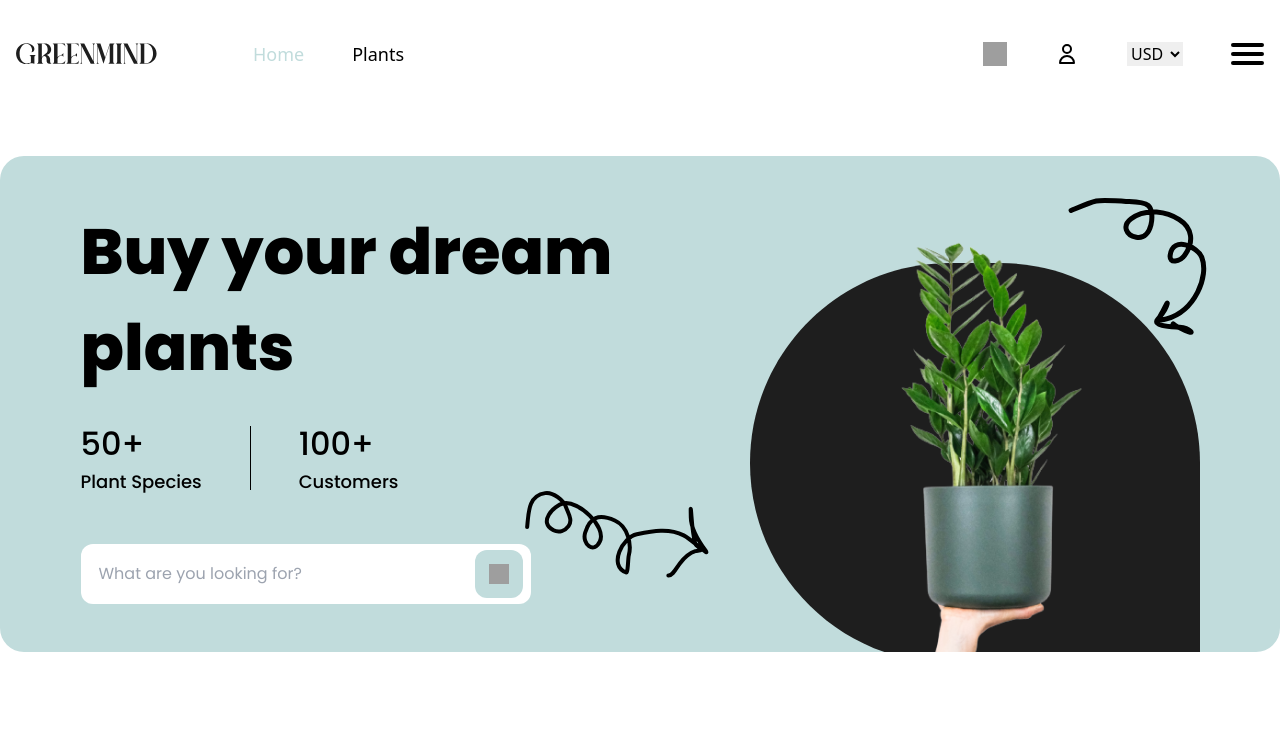
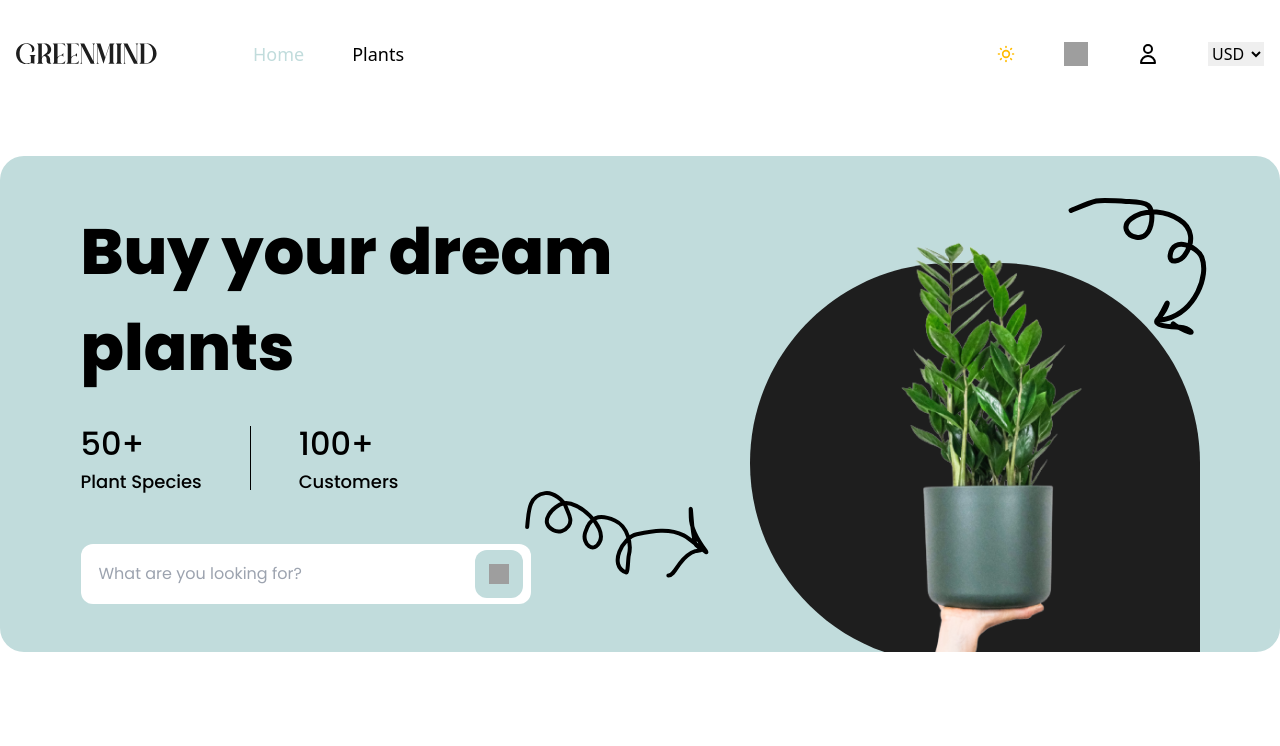
Before and after one commit to OHusan/react-web-shop, a React (Vite) app: page / in a window 1280 px wide. Shown: the top 746 px of the page. Built offline with nearby package versions, Linux system fonts and the light colour scheme; grey boxes are pictures that could not be loaded; a web font is replaced by a local one.

Commit message:
add: theme switcher

```diff
--- a/src/components/Header.tsx
+++ b/src/components/Header.tsx
@@ -2,6 +2,7 @@ import { NavLink } from 'react-router-dom'
 import HeaderDropdown from './header/header-dropdown'
 import navigation from '../content/navigation.json'
 import { Navigation } from '../types'
+import { ThemeSwitcher } from "./general/theme-switcher"
 
 export const Header = () => {
   return (
@@ -31,17 +32,20 @@ export const Header = () => {
       </div>
 
       <div className="flex items-center justify-between gap-12">
+        <ThemeSwitcher />
+
         <img
           className="hidden h-6 w-6 cursor-pointer lg:block"
           src="/cart.svg"
           alt="Shopping cart"
         />
         <img className="hidden h-6 w-6 cursor-pointer lg:block" src="/user.svg" alt="User" />
+
         <HeaderDropdown />
 
         <button
           id="hamburger"
-          className="no-tap-highlight z-50 cursor-pointer bg-white"
+          className="no-tap-highlight z-50 cursor-pointer bg-white lg:hidden"
           aria-controls="menu"
           aria-label="hamburger-menu"
         >
--- /dev/null
+++ b/src/components/general/theme-switcher.tsx
@@ -0,0 +1,35 @@
+import { useEffect, useState } from "react"
+
+const THEME = 'theme'
+
+export const ThemeSwitcher = () => {
+  const windowThemePreference = window.matchMedia('(prefers-color-scheme: dark)').matches ? 'dark' : 'light'
+  const [lightTheme, setLightTheme] = useState(() => {
+    const themePreference = localStorage.getItem(THEME) ?? windowThemePreference
+    return themePreference
+  })
+
+  const lightThemeHandler = () => {
+    setLightTheme(() => (lightTheme === "light" ? "dark" : "light"))
+  }
+
+  useEffect(() => {
+    if(!localStorage.getItem(THEME)){
+      localStorage.setItem(THEME, windowThemePreference)
+    } else {
+      localStorage.setItem(THEME, (lightTheme as string))
+    }
+
+    if(lightTheme !== "light"){
+      document.documentElement.classList.add('dark')
+    } else {
+      document.documentElement.classList.remove('dark')
+    }
+  }, [lightTheme])
+
+  return (
+    <button onClick={lightThemeHandler}>
+      <img src={lightTheme === 'light' ? '/sun.svg' : '/moon.svg'} alt={lightTheme === 'light' ? 'Sun' : 'Moon'} className="w-5 h-5" />
+    </button>
+  )
+}
--- a/src/components/header/header-dropdown.tsx
+++ b/src/components/header/header-dropdown.tsx
@@ -19,7 +19,7 @@ export default () => {
 
   return (
     <select
-      className="active:border-none"
+      className="active:border-none text-black"
       value={selectedValue}
       onChange={(e) => setSelectedValue(e.target.value)}
     >
--- a/src/components/hero-section/hero-plant.tsx
+++ b/src/components/hero-section/hero-plant.tsx
@@ -14,7 +14,7 @@ const HeroPlant: React.FC<{ plant: Plants }> = ({ plant }) => {
   return (
     <div key={plant.name} className="flex flex-col gap-3 overflow-hidden">
       <img src={plant.img} alt={plant.name} className="h-auto w-full lg:max-h-[21.25rem] cursor-pointer hover:scale-105 transition-smooth" />
-      <p className="text-lg font-medium">{plant.name}</p>
+      <p className="text-lg font-medium dark:text-red-500">{plant.name}</p>
       <p className="text-lg font-medium opacity-50">{UseConvertedPrice(currency, plant.value)}</p>
     </div>
   )
--- a/src/index.css
+++ b/src/index.css
@@ -3,6 +3,10 @@
 @tailwind utilities;
 
 @layer base {
+  body {
+    @apply dark:bg-secondary text-black dark:text-white;
+  }
+
   main {
     @apply font-poppins my-12;
   }
--- a/tailwind.config.js
+++ b/tailwind.config.js
@@ -1,6 +1,7 @@
 /** @type {import('tailwindcss').Config} */
 const defaultTheme = require('tailwindcss/defaultTheme')
 export default {
+  darkMode: 'class',
   content: ['./index.html', './src/**/*.{js,ts,jsx,tsx}'],
   theme: {
     extend: {
@@ -12,7 +13,8 @@ export default {
         padding: '1rem'
       },
       colors: {
-        primary: '#C1DCDC'
+        primary: '#C1DCDC',
+        secondary: '#494D5F'
       },
       screens: {
         xs: '420px'
--- a/vite.config.ts
+++ b/vite.config.ts
@@ -5,6 +5,6 @@ import react from '@vitejs/plugin-react'
 export default defineConfig({
   plugins: [react()],
   server: {
-    port: 3000
+    port: 3001
   }
 })
```
Also changed, not shown: public/moon.svg (added), public/sun.svg (added).
